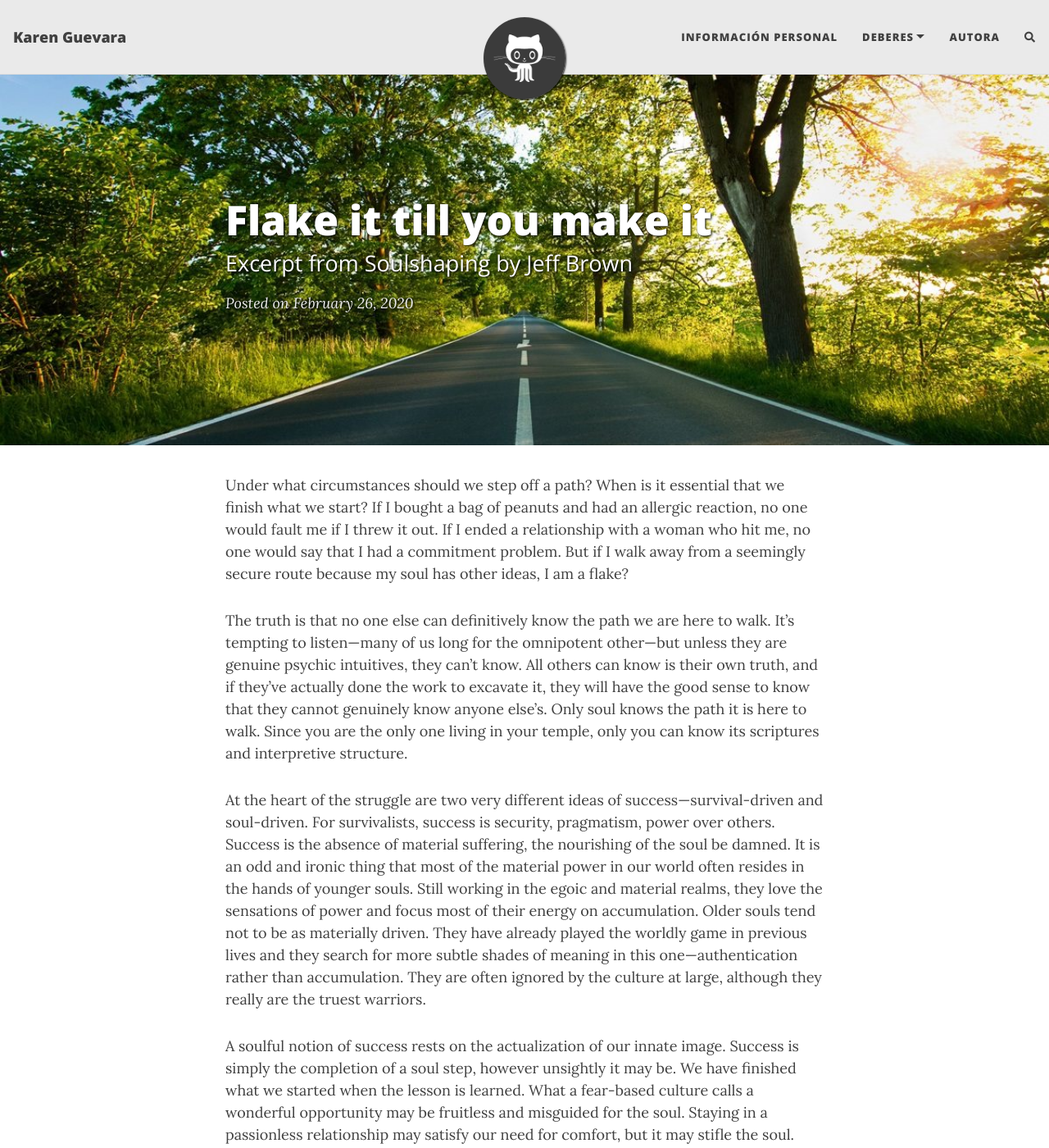
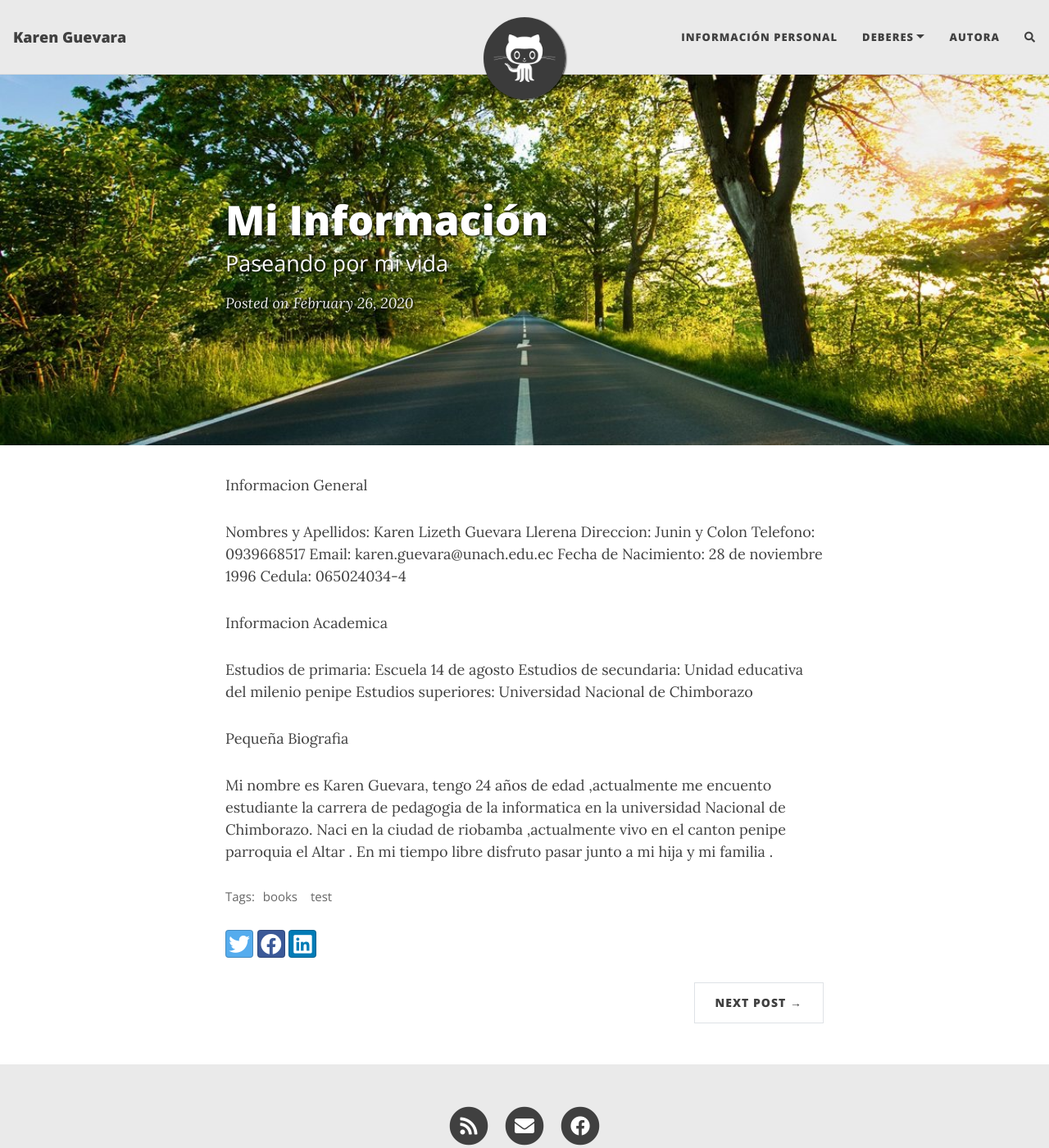
Before and after one commit to KarenGuevar8/KarenGuevar8.github.io, a Jekyll site: the page built from _posts/2020-02-26-flake-it-till-you-make-it.md, in a window 1280 px wide and 1400 px high. Shown: the whole window at 82% size. Built offline with Jekyll 4.4.1, drawn with Linux system fonts in a browser that asks for light colours; nearby versions of some CDN libraries; comment, search, counter and statistics services are not loaded; some of the changed text lies outside the part shown.

Commit message:
Update 2020-02-26-flake-it-till-you-make-it.md

```diff
--- a/_posts/2020-02-26-flake-it-till-you-make-it.md
+++ b/_posts/2020-02-26-flake-it-till-you-make-it.md
@@ -1,17 +1,30 @@
 ---
 layout: post
-title: Flake it till you make it
-subtitle: Excerpt from Soulshaping by Jeff Brown
+title: Mi Información
+subtitle: Paseando por mi vida
 cover-img: /assets/img/path.jpg
 thumbnail-img: /assets/img/thumb.png
 share-img: /assets/img/path.jpg
 tags: [books, test]
 ---
 
-Under what circumstances should we step off a path? When is it essential that we finish what we start? If I bought a bag of peanuts and had an allergic reaction, no one would fault me if I threw it out. If I ended a relationship with a woman who hit me, no one would say that I had a commitment problem. But if I walk away from a seemingly secure route because my soul has other ideas, I am a flake?
+Informacion General
 
-The truth is that no one else can definitively know the path we are here to walk. It’s tempting to listen—many of us long for the omnipotent other—but unless they are genuine psychic intuitives, they can’t know. All others can know is their own truth, and if they’ve actually done the work to excavate it, they will have the good sense to know that they cannot genuinely know anyone else’s. Only soul knows the path it is here to walk. Since you are the only one living in your temple, only you can know its scriptures and interpretive structure.
+Nombres y Apellidos: Karen Lizeth Guevara Llerena
+Direccion: Junin y Colon
+Telefono: 0939668517
+Email: karen.guevara@unach.edu.ec
+Fecha de Nacimiento: 28 de noviembre 1996
+Cedula: 065024034-4
 
-At the heart of the struggle are two very different ideas of success—survival-driven and soul-driven. For survivalists, success is security, pragmatism, power over others. Success is the absence of material suffering, the nourishing of the soul be damned. It is an odd and ironic thing that most of the material power in our world often resides in the hands of younger souls. Still working in the egoic and material realms, they love the sensations of power and focus most of their energy on accumulation. Older souls tend not to be as materially driven. They have already played the worldly game in previous lives and they search for more subtle shades of meaning in this one—authentication rather than accumulation. They are often ignored by the culture at large, although they really are the truest warriors.
 
-A soulful notion of success rests on the actualization of our innate image. Success is simply the completion of a soul step, however unsightly it may be. We have finished what we started when the lesson is learned. What a fear-based culture calls a wonderful opportunity may be fruitless and misguided for the soul. Staying in a passionless relationship may satisfy our need for comfort, but it may stifle the soul. Becoming a famous lawyer is only worthwhile if the soul demands it. It is an essential failure if you are called to be a monastic this time around. If you need to explore and abandon ten careers in order to stretch your soul toward its innate image, then so be it. Flake it till you make it.
+Informacion Academica
+
+Estudios de primaria: Escuela 14 de agosto
+Estudios de secundaria: Unidad educativa del milenio penipe
+Estudios superiores: Universidad Nacional de Chimborazo
+
+
+Pequeña Biografia
+
+Mi nombre es Karen Guevara, tengo 24 años de edad ,actualmente me encuento estudiante la carrera de pedagogia de la informatica en la universidad Nacional de Chimborazo. Naci en la ciudad de riobamba ,actualmente vivo en el canton penipe parroquia el Altar . En mi tiempo libre disfruto pasar junto a mi hija y mi familia .
```
